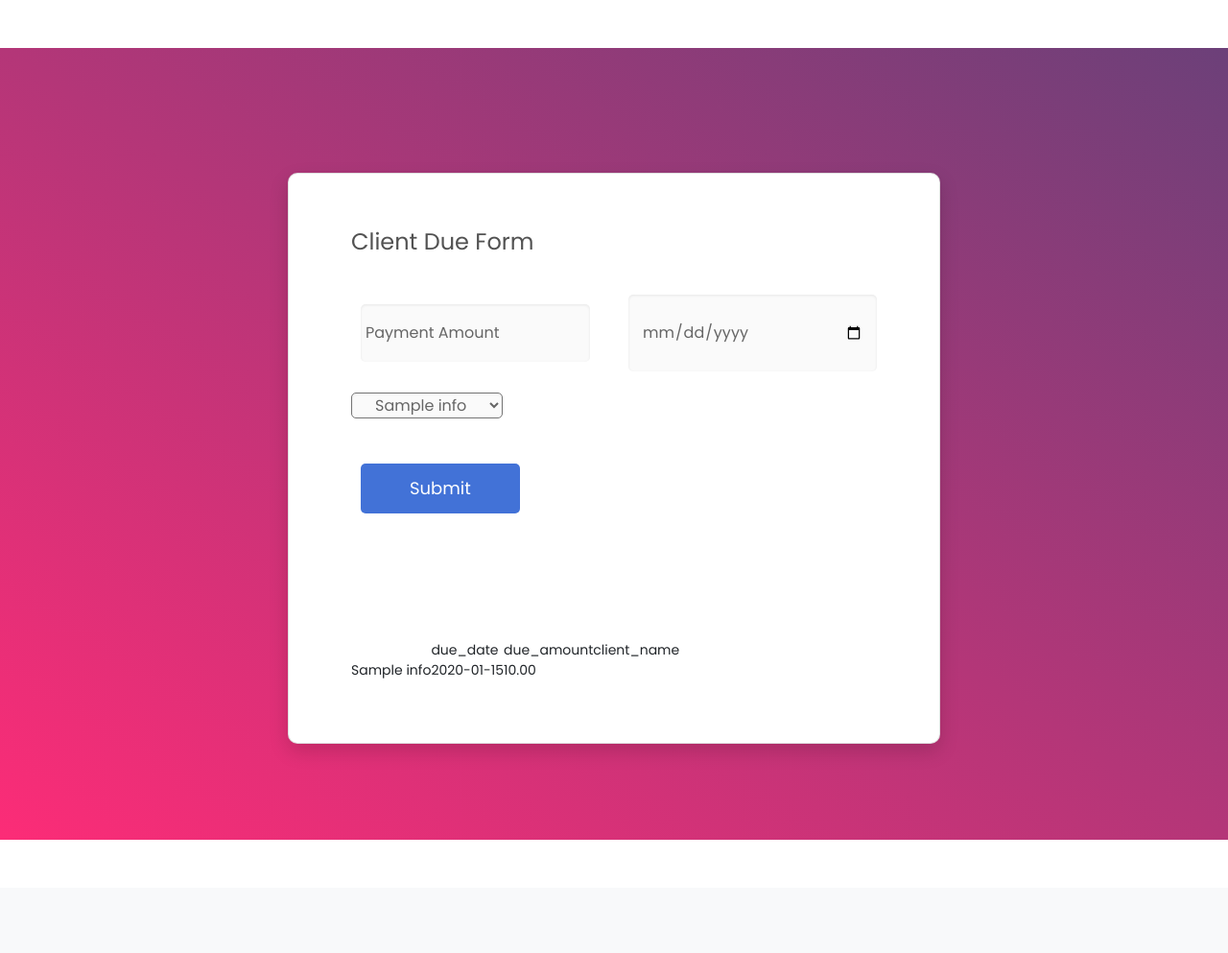
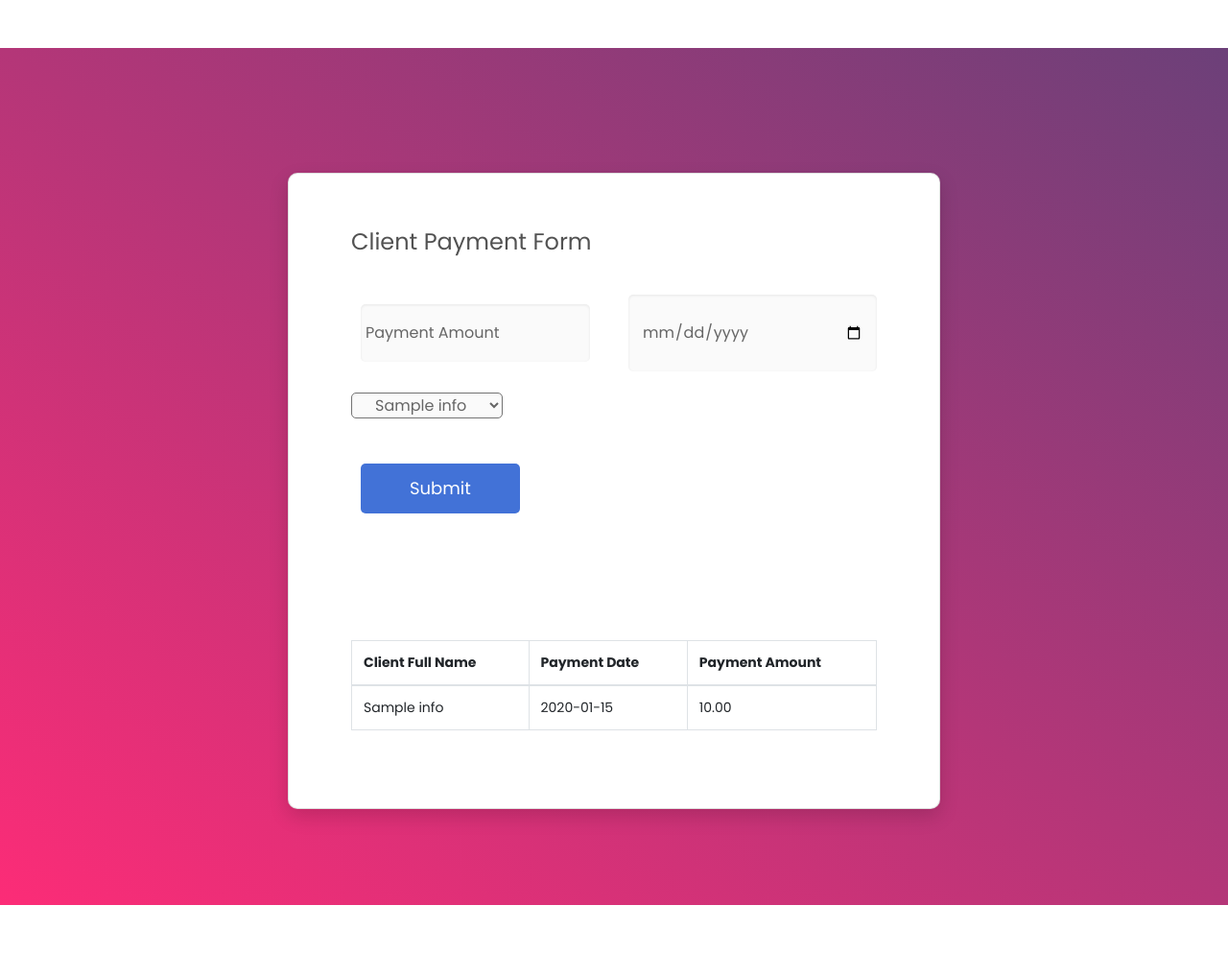
Before and after one commit to Asif67/ClientPaymentSystem, a PHP site: page /clientpayment.php in a window 1280 px wide. Shown: the part 56-1049 px from the top of the page at 96% size. Before the commit the page ends 931 px from the top, so only its background shows below. Run offline with PHP 8.4, Linux system fonts and the light colour scheme; tables that the repository leaves empty hold one stand-in row (values such as "Sample post"); some libraries are stand-ins or nearby versions.

Commit message:
Table show frontend complete(Info + Due + Payment)

```diff
--- a/clientdueshow.php
+++ b/clientdueshow.php
@@ -5,7 +5,7 @@ include 'includes/dbh.inc.php';
 $sql = "SELECT client_name, due_date, due_amount FROM client_info INNER JOIN client_due;";
 $stmt = mysqli_stmt_init($conn);
 mysqli_stmt_prepare($stmt, $sql);
-$stmt->bind_result($due_date, $due_amount, $client_name);
+$stmt->bind_result($client_name, $due_date, $due_amount);
 $stmt->execute();
 $stmt->store_result();
 
@@ -18,17 +18,23 @@ while ($stmt->fetch()) {
     );
 }
 ?>
-<table>
-    <th>
-    <td>due_date</td>
-    <td>due_amount</td>
-    <td>client_name</td>
-    </th>
+<div class="table-responsive-md">
+    <table class="table table-bordered">
+        <thead>
+            <tr>
+                <th scope="col">Client Full Name</th>
+                <th scope="col">Due Date</th>
+                <th scope="col">Due Amount</th>
+            </tr>
+        </thead>
+        <tbody>
         <?php for ($i = 0; $i < count($blds); $i++) : ?>
             <tr>
+                <td><?= $blds[$i]["client_name"] ?></td>
                 <td><?= $blds[$i]["due_date"] ?></td>
                 <td><?= $blds[$i]["due_amount"] ?></td>
-            <td><?= $blds[$i]["client_name"] ?></td>
             </tr>
         <?php endfor; ?>
+        </tbody>
     </table>
+</div>
--- a/clientpayment.php
+++ b/clientpayment.php
@@ -10,7 +10,7 @@ $blds = populateClientName($conn);
         <div class="wrapper wrapper--w680">
             <div class="card card-4">
                 <div class="card-body">
-                    <h2 class="title">Client Due Form</h2>
+                    <h2 class="title">Client Payment Form</h2>
                     <form action="includes/clientpayment.inc.php" method="post">
                         <div class="row row-space">
                             <div class="col-md-6">
@@ -42,7 +42,7 @@ $blds = populateClientName($conn);
                 </div>
                 <div class="card-body">
                     <?php
-                        include_once 'clientdueshow.php';
+                        include_once 'clientpaymentshow.php';
                     ?>
                 </div>
             </div>
--- a/clientpaymentshow.php
+++ b/clientpaymentshow.php
@@ -18,12 +18,16 @@ while ($stmt->fetch()) {
     );
 }
 ?>
-<table>
-    <th>
-    <td>payment_date</td>
-    <td>payment_amount</td>
-    <td>client_name</td>
-    </th>
+<div class="table-responsive-md">
+    <table class="table table-bordered">
+        <thead>
+            <tr>
+                <th scope="col">Client Full Name</th>
+                <th scope="col">Payment Date</th>
+                <th scope="col">Payment Amount</th>
+            </tr>
+        </thead>
+        <tbody>
         <?php for ($i = 0; $i < count($blds); $i++) : ?>
             <tr>
                 <td><?= $blds[$i]["payment_date"] ?></td>
@@ -31,4 +35,6 @@ while ($stmt->fetch()) {
                 <td><?= $blds[$i]["client_name"] ?></td>
             </tr>
         <?php endfor; ?>
+        </tbody>
     </table>
+</div>
```
Also changed, not shown: clientinfoshow.php (+15 -9 lines). Lines whose indentation alone changed are shown as unchanged.
